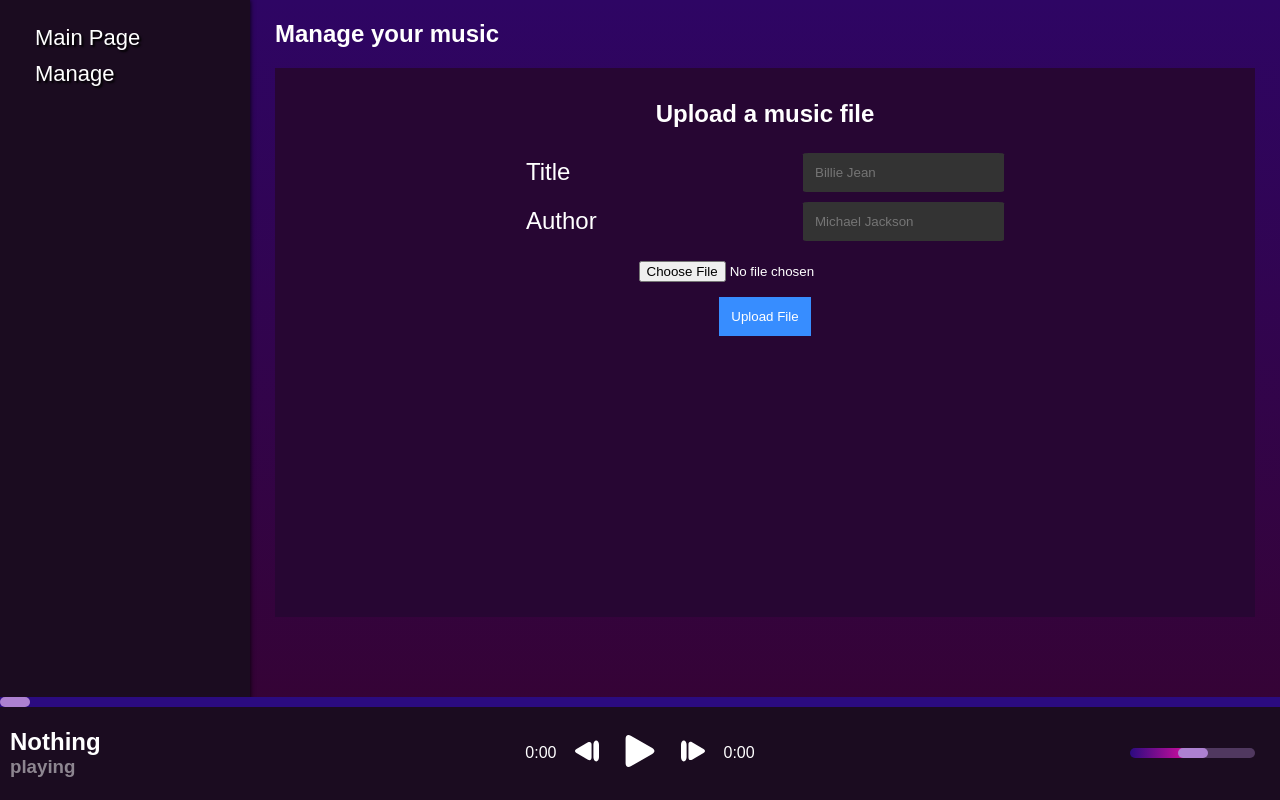
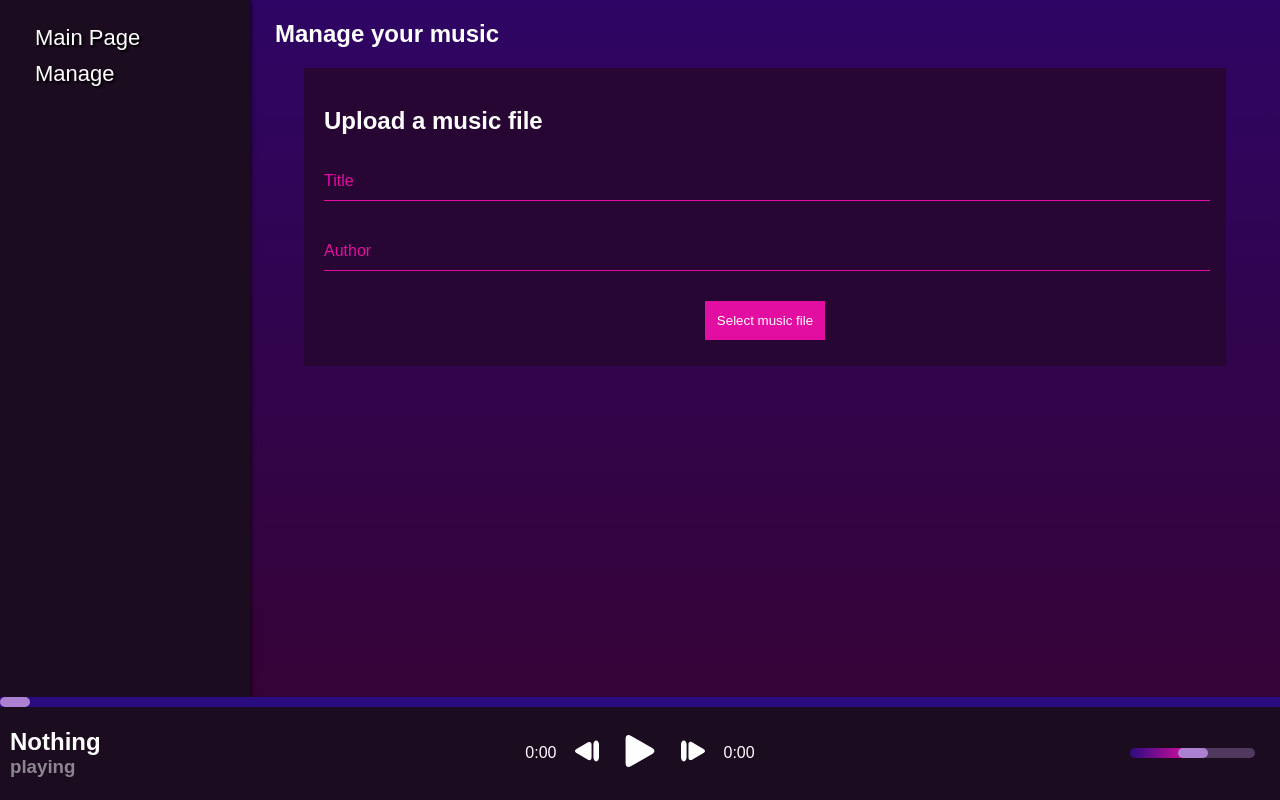
Before and after one commit to marcusmmmz/spotifds, a SvelteKit app: page /manage in a window 1280 px wide. Built offline with nearby package versions, Linux system fonts and the light colour scheme; what ipfs-core would draw is missing.

Commit message:
restyle inputs

```diff
--- a/src/routes/EditSongModal.svelte
+++ b/src/routes/EditSongModal.svelte
@@ -1,12 +1,12 @@
 <script lang="ts">
-	import Modal from "$lib/Modal.svelte";
-	import { db, type ISong } from "$lib/db";
+	import Modal from '$lib/Modal.svelte';
+	import { db, type ISong } from '$lib/db';
 
 	export let visible = false;
-	export let songId: ISong["id"];
+	export let songId: ISong['id'];
 
-	let title = "";
-	let author = "";
+	let title = '';
+	let author = '';
 
 	$: if (visible) startEditing();
 
@@ -37,27 +37,18 @@
 <Modal title="Edit song" bind:visible>
 	<div class="container">
 		<form on:submit|preventDefault={onSubmit}>
-			<label>
-				<span>Title</span>
-				<input
-					placeholder="Billie Jean"
-					required
-					type="text"
-					bind:value={title}
-				/>
-			</label>
-			<label>
-				<span>Author</span>
-				<input
-					placeholder="Michael Jackson"
-					required
-					type="text"
-					bind:value={author}
-				/>
-			</label>
+			<div class="group">
+				<input required type="text" bind:value={title} />
+				<p>Title</p>
+			</div>
+			<div class="group">
+				<input required type="text" bind:value={author} />
+				<p>Author</p>
+			</div>
 			<div class="button-container">
-				<button on:click={() => (visible = false)}>Cancel</button>
-				<button type="submit">Edit</button>
+				<button class="button" on:click={() => (visible = false)}>Cancel</button
+				>
+				<button class="button" type="submit">Edit</button>
 			</div>
 		</form>
 	</div>
@@ -77,23 +68,6 @@
 		align-items: center;
 	}
 
-	label {
-		display: flex;
-		justify-content: space-between;
-		align-items: center;
-		width: 100%;
-		font-size: 24px;
-	}
-
-	input {
-		padding: 12px 12px;
-		border-radius: 3%;
-		border: none;
-		background-color: #333333;
-		margin: 5px 0;
-		color: #ffffff;
-	}
-
 	.button-container {
 		margin-top: 10%;
 		display: flex;
@@ -101,12 +75,4 @@
 		width: 100%;
 		justify-content: center;
 	}
-
-	button {
-		width: 30%;
-		padding: 12px 12px;
-		border: none;
-		background-color: rgb(55, 141, 255);
-		color: white;
-	}
 </style>
--- a/src/routes/main.css
+++ b/src/routes/main.css
@@ -16,6 +16,8 @@ html, body {
 	--yellow: #e2c20e;
 	--orange: #e25c0e;
 
+	--low-pink: #e039ae;
+
 	--range-gradient: linear-gradient(90deg, var(--purple) 0%, var(--pink) 100%);
 	--range-background-color: #50385f;
 	--range-thumb-color: #ad81d1;
@@ -25,4 +27,60 @@ html, body {
 
 	--primary-background-color: #1b0c20;
 	--secondary-background-color: #270633;
+
+	--accent-color: var(--pink);
+	--hover-color: var(--low-pink);
 }
+
+.button {
+	margin: 6px 6px;
+	padding: 12px 12px;
+	outline: none;
+	border: none;
+	background-color: var(--accent-color);
+	color: white;
+}
+
+.button:hover {
+	background-color: var(--hover-color);
+}
+
+.button:active {
+	background-color: var(--orange);
+}
+
+.group {
+	padding-top: 20px;
+	height: 50px;
+	width: 100%;
+}
+
+.group p {
+	color: var(--accent-color);
+	position: relative;
+	height: 0px;
+	top: -45px;
+	pointer-events:none;
+	transition: 0.2s;
+}
+
+input[type="text"] {
+	border: none;
+	border-bottom: solid 1px var(--accent-color);
+	font-size: 20px;
+	outline: none;
+	background: none;
+	color: #ffffff;
+	width: 100%;
+}
+
+input[type="text"]:focus {
+	border-bottom: solid 1px var(--orange);
+}
+
+input[type="text"]:focus ~ p, input[type="text"]:valid ~ p {
+	color: var(--orange);
+	transition: 0.2s;
+	top: -60px;
+	font-size: 13px;
+}
--- a/src/routes/manage/+page.svelte
+++ b/src/routes/manage/+page.svelte
@@ -65,29 +65,36 @@
 
 <h2>Manage your music</h2>
 <div class="container">
+	<div class="upload-music-container">
 		<h2>Upload a music file</h2>
-	<form on:submit|preventDefault={onSubmit} class="music-upload-container">
-		<label>
-			Title
+		<form on:submit|preventDefault={onSubmit}>
+			<div class="group">
 				<input
-				placeholder="Billie Jean"
 					required
 					type="text"
 					bind:value={title}
-			/>
-		</label>
-		<label>
-			Author
+				>
+				<p>Title</p>
+			</div>
+			<div class="group">
 				<input
-				placeholder="Michael Jackson"
 					required
 					type="text"
 					bind:value={author}
 				/>
+				<p>Author</p>
+			</div>
+			<button class="button" disabled={file != undefined} type="button">
+				<label for="file-upload" class="custom-file-upload">
+					{fileName == "" ? "Select music file" : `${fileName} selected`}
 				</label>
-		<input id="file-upload" type="file" accept="*" on:change={onFileSelected} />
-		<button type="submit">Upload File</button>
+			</button>
+			<input hidden id="file-upload" type="file" accept="*" on:change={onFileSelected} />
+			{#if file}
+				<button class="button" type="submit">Upload</button>
+			{/if}
 		</form>
+	</div>
 </div>
 
 <style>
@@ -95,43 +102,24 @@
 		display: flex;
 		flex-direction: column;
 		align-items: center;
+		justify-content: center;
+	}
+
+	.upload-music-container {
+		display: flex;
+		flex-direction: column;
 
 		background-color: var(--secondary-background-color);
-		height: 75%;
-		padding: 12px 12px;
+		width: 90%;
+		padding: 2% 2%;
 	}
 
-	.music-upload-container {
+	form {
 		display: flex;
 		flex-direction: column;
-		width: 50%;
+		width: 100%;
 		align-items: center;
-	}
-
-	label {
-		display: flex;
-		justify-content: space-between;
-		align-items: center;
-		width: 100%;
-		font-size: 24px;
-	}
-
-	input[type="text"] {
-		padding: 12px 12px;
-		border-radius: 3%;
-		border: none;
-		outline: none;
-		background-color: #333333;
-		margin: 5px 0;
-		color: #ffffff;
-	}
-
-	button {
-		padding: 12px 12px;
-		outline: none;
-		border: none;
-		background-color: rgb(55, 141, 255);
-		color: white;
+		justify-content: center;
 	}
 
 	input[type="file"] {
```
Lines whose indentation alone changed are shown as unchanged.
